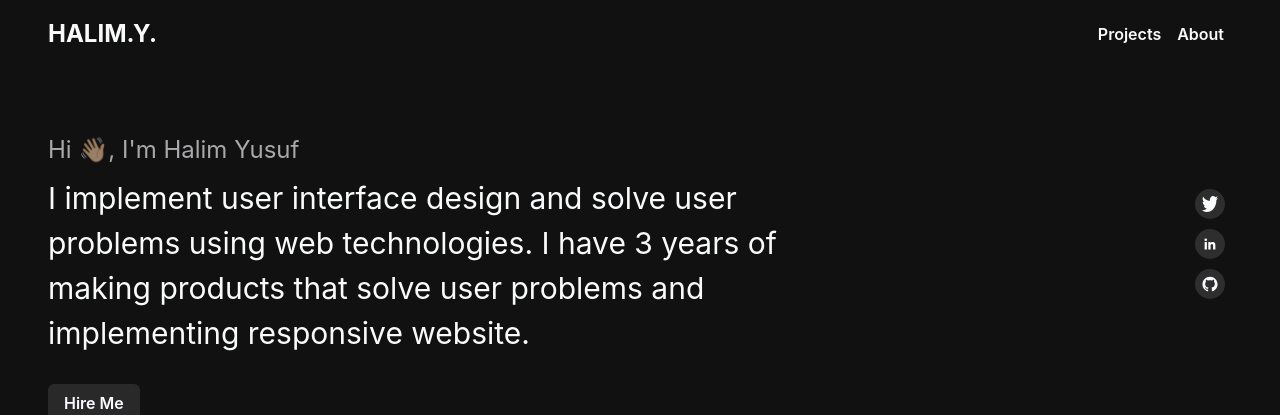
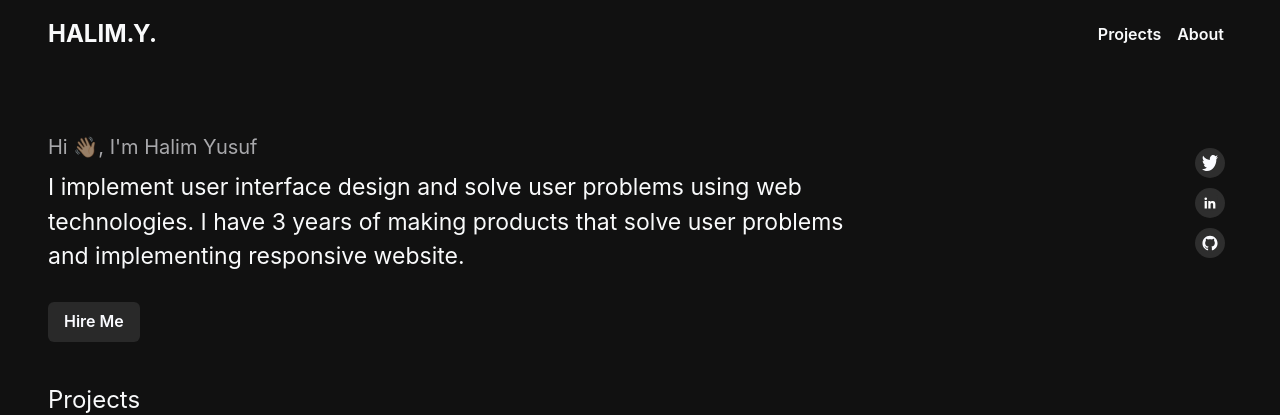
Before and after one commit to halimyusuf/portfolio, a Next.js app: page / in a window 1280 px wide. Shown: the top 415 px of the page. Built offline with nearby package versions, Linux system fonts and the light colour scheme.

Commit message:
style adjustments

```diff
--- a/pages/_app.tsx
+++ b/pages/_app.tsx
@@ -7,7 +7,7 @@ function MyApp({ Component, pageProps }: AppProps) {
   return (
     <ChakraProvider>
       <Layout>
-        <Box padding={{ base: "0.5rem 2rem", md: "1rem 3rem" }}>
+        <Box padding={{ base: "0.5rem 1rem", md: "1rem 3rem" }}>
           <Component {...pageProps} />
         </Box>
       </Layout>
--- a/pages/index.tsx
+++ b/pages/index.tsx
@@ -6,18 +6,18 @@ import { projects } from "../data";
 
 const Home: NextPage = () => {
   return (
-    <Box mt={{ base: "7", md: "12" }}>
+    <Box mt={{ base: "7", md: "12" }} maxW="100%">
       <Flex align="center" justify="space-between">
         <Box>
           <Box
-            fontSize={{ base: "18", md: "24" }}
+            fontSize={{ base: "14", md: "20" }}
             color="rgba(250, 251, 255, 0.65);"
             mb="2"
           >
             Hi 👋🏼, I&apos;m Halim Yusuf
           </Box>
           <Box
-            fontSize={{ base: "18", md: "30" }}
+            fontSize={{ base: "18", md: "23" }}
             maxW="800px"
             textAlign={"justif"}
           >
@@ -51,7 +51,7 @@ const Home: NextPage = () => {
       {/* projects */}
       <Box marginTop="10">
         <Box borderBottom="1px solid #FAFBFF" pb={"2"}>
-          <Text fontSize={"24"}>Projects</Text>
+          <Text fontSize={{ base: 22, md: "24" }}>Projects</Text>
         </Box>
 
         <Box marginTop="5">
--- a/styles/globals.css
+++ b/styles/globals.css
@@ -4,6 +4,8 @@ body {
   margin: 0;
   font-family: -apple-system, BlinkMacSystemFont, Segoe UI, Roboto, Oxygen,
     Ubuntu, Cantarell, Fira Sans, Droid Sans, Helvetica Neue, sans-serif;
+  max-width: 100vw;
+  overflow-x: hidden;
 }
 
 a {
```
